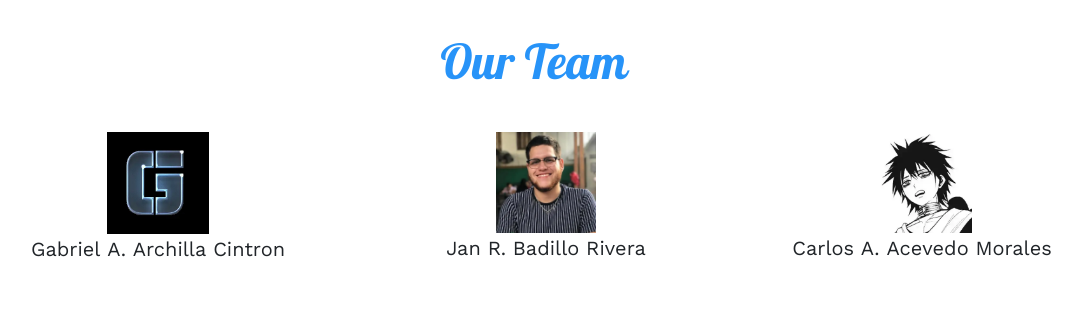
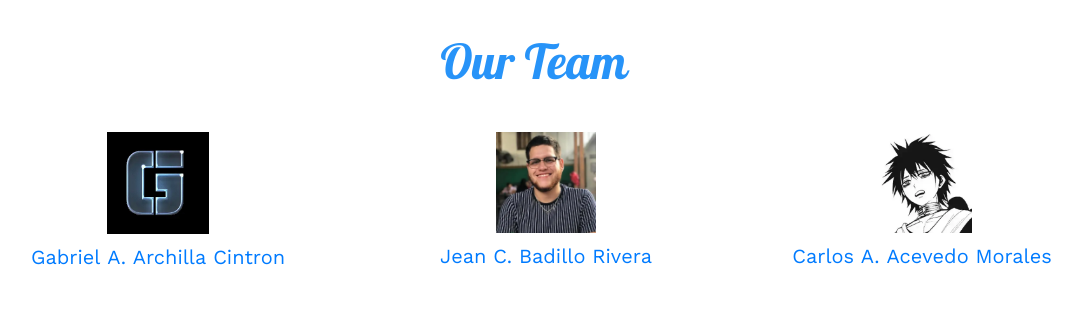
Before and after one commit to janbadillo/marine-data-visualizer, a Flask app: page /about in a window 1280 px wide. Shown: the part 823-1133 px from the top of the page, without its empty margins (106-1188 px from the left). Run offline with Flask 3, Linux system fonts and the light colour scheme.

Commit message:
Update about.html: Add team members github

```diff
--- a/application/templates/about.html
+++ b/application/templates/about.html
@@ -34,27 +34,17 @@
     <div class="grid-container">
         <div class="item1">
             <img src="{{ url_for('static', filename='images/gabriel_archilla.webp') }}" alt="Gabriel Archilla" title="Gabriel Archilla" width="30%">
-            <p>Gabriel A. Archilla Cintron<p>
+            <a class="nav-link" href="https://github.com/gaac-rum">Gabriel A. Archilla Cintron</a>
         </div>
         <div class="item2">
             <img src="{{ url_for('static', filename='images/jan_badillo.webp') }}" alt="Jean Badillo" title="Jean Badillo" width="24%">
-            <p>Jan R. Badillo Rivera<p>
+            <a class="nav-link" href="https://github.com/janbadillo">Jean C. Badillo Rivera</a>
         </div>
         <div class="item3">
             <img src="{{ url_for('static', filename='images/carlos_acevedo.webp') }}" alt="Carlos Acevedo" title="Carlos Acevedo" width="32%">
-            <p>Carlos A. Acevedo Morales<p>
+            <a class="nav-link" href="https://github.com/AcevedoC17">Carlos A. Acevedo Morales</a>
         </div>
     </div>
 </div>
 
-<!-- <script>
-function bigImg(x) {
-    x.style.width = "45%";
-}
-
-function normalImg(x) {
-    x.style.width = "30%";
-}
-</script> -->
-
 {% endblock %}
```
